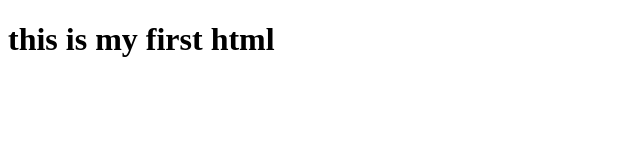
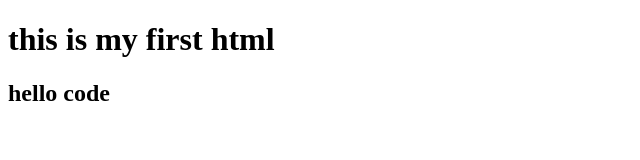
Before and after one commit to aksharareddy092/mynewrepo, a plain HTML site: page index.html in a window 1280 px wide. Shown: the whole page, without its empty margins (0-640 px from the left). Drawn offline with Linux system fonts and the light colour scheme.

Commit message:
Adding index.html

```diff
--- a/index.html
+++ b/index.html
@@ -6,5 +6,6 @@
 </head>
 <body>
    <h1>this is my first html</h1>
+   <h2>hello code</h2>
 </body>
 </html>
```
